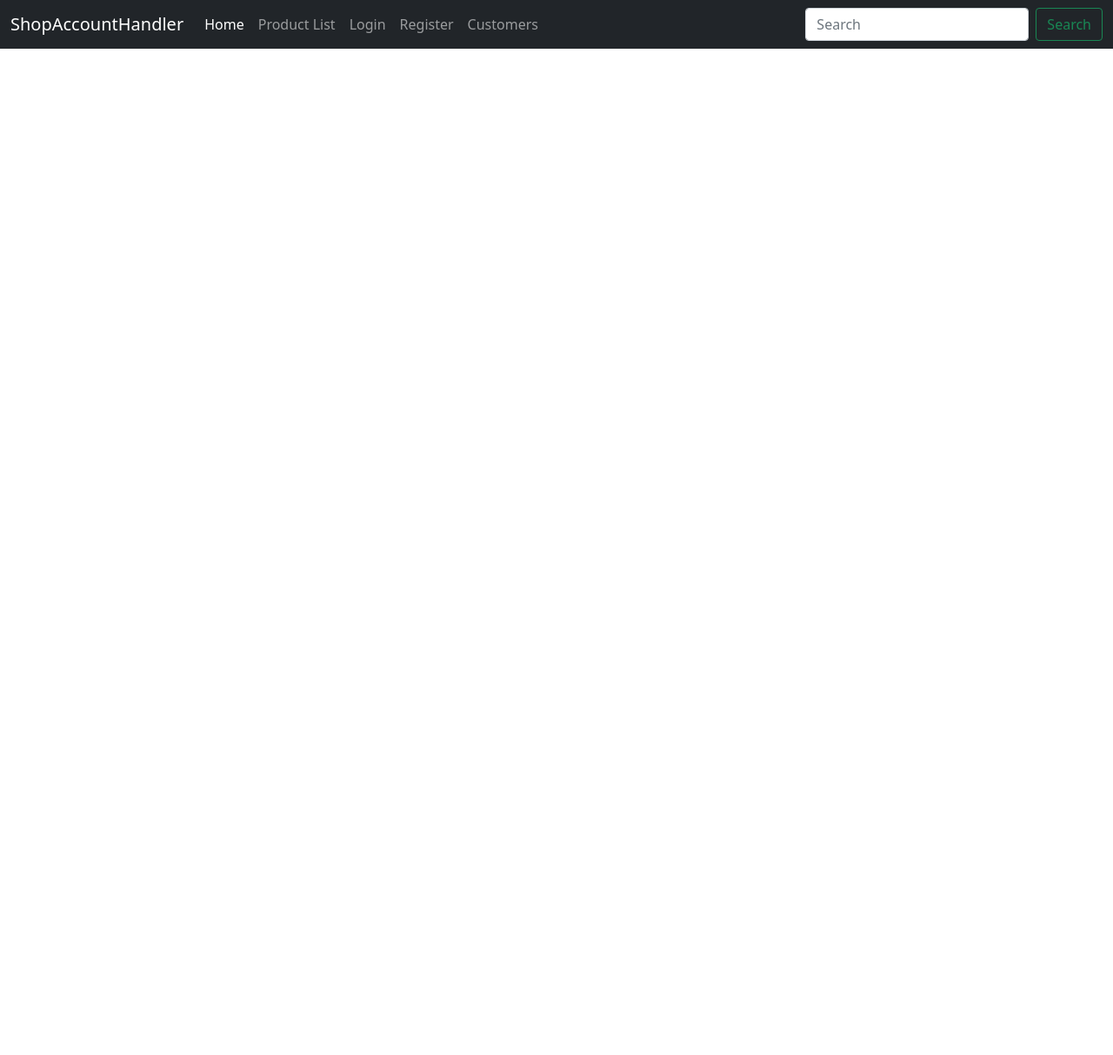
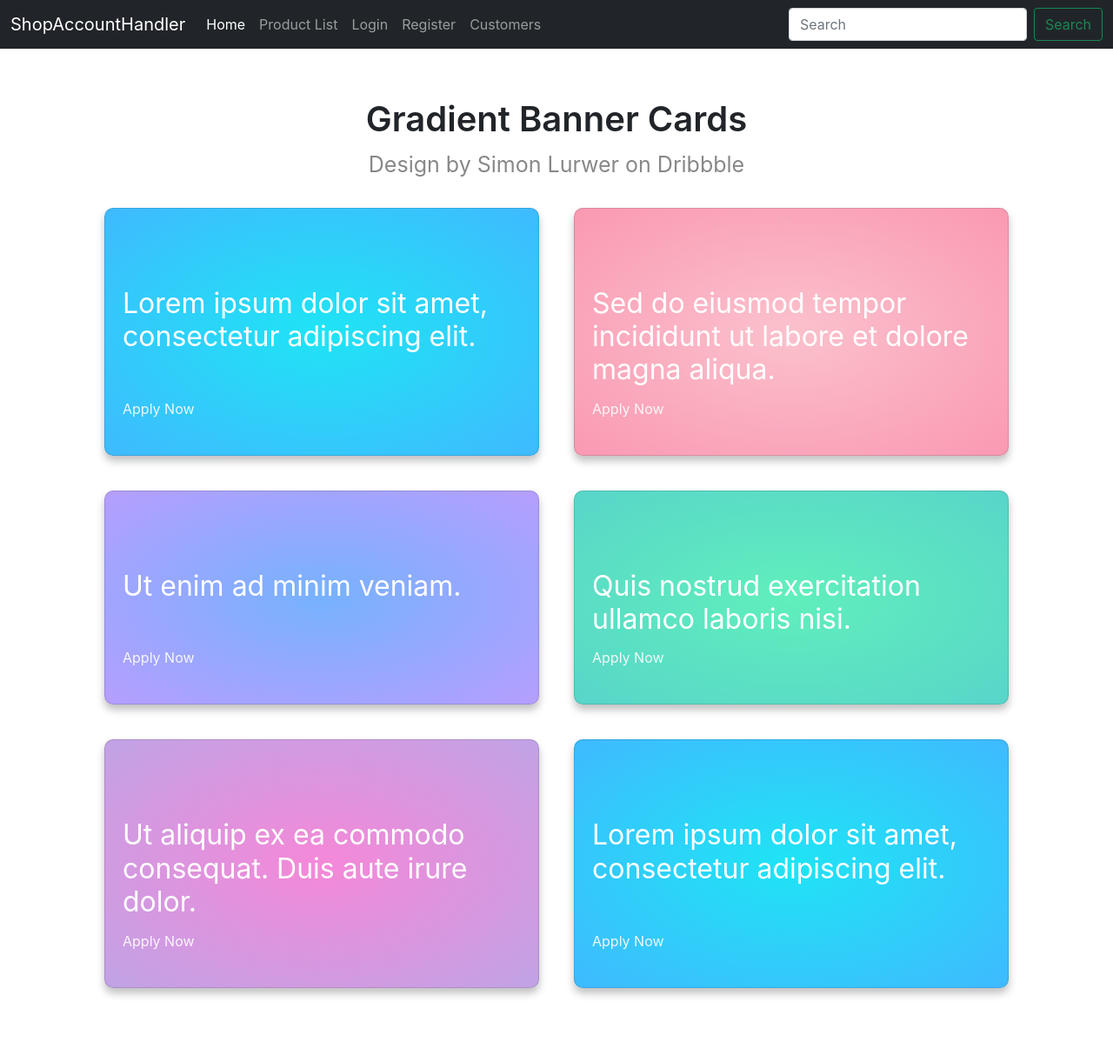
Before and after one commit to Bpiyush544/College-project, a Django app: page / in a window 1280 px wide. Shown: the whole page at 87% size. Before the commit the page ends 56 px from the top, so only its background shows below. Run offline with Django 4.2, Linux system fonts and the light colour scheme.

Commit message:
found a template finally

```diff
--- a/ShopAccountHandler/RcptGenerator/templates/home.html
+++ b/ShopAccountHandler/RcptGenerator/templates/home.html
@@ -3,12 +3,211 @@
 Home
 {% endblock title %}
 
+
+{% block style %}
+* {
+  margin: 0;
+  padding: 0;
+  box-sizing: border-box;
+}
+
+body {
+  font-family: -apple-system, BlinkMacSystemFont, "Segoe UI", Roboto, Helvetica,
+    Arial, sans-serif, "Apple Color Emoji", "Segoe UI Emoji", "Segoe UI Symbol";
+}
+
+.main-container {
+  padding: 30px;
+}
+
+/* HEADING */
+
+.heading {
+  text-align: center;
+}
+
+.heading__title {
+  font-weight: 600;
+}
+
+.heading__credits {
+  margin: 10px 0px;
+  color: #888888;
+  font-size: 25px;
+  transition: all 0.5s;
+}
+
+.heading__link {
+  text-decoration: none;
+}
+
+.heading__credits .heading__link {
+  color: inherit;
+}
+
+/* CARDS */
+
+.cards {
+  display: flex;
+  flex-wrap: wrap;
+  justify-content: space-between;
+}
+
+.card {
+  margin: 20px;
+  padding: 20px;
+  width: 500px;
+  min-height: 200px;
+  display: grid;
+  grid-template-rows: 20px 50px 1fr 50px;
+  border-radius: 10px;
+  box-shadow: 0px 6px 10px rgba(0, 0, 0, 0.25);
+  transition: all 0.2s;
+}
+
+.card:hover {
+  box-shadow: 0px 6px 10px rgba(0, 0, 0, 0.4);
+  transform: scale(1.01);
+}
+
+.card__link,
+.card__exit,
+.card__icon {
+  position: relative;
+  text-decoration: none;
+  color: rgba(255, 255, 255, 0.9);
+}
+
+.card__link::after {
+  position: absolute;
+  top: 25px;
+  left: 0;
+  content: "";
+  width: 0%;
+  height: 3px;
+  background-color: rgba(255, 255, 255, 0.6);
+  transition: all 0.5s;
+}
+
+.card__link:hover::after {
+  width: 100%;
+}
+
+.card__exit {
+  grid-row: 1/2;
+  justify-self: end;
+}
+
+.card__icon {
+  grid-row: 2/3;
+  font-size: 30px;
+}
+
+.card__title {
+  grid-row: 3/4;
+  font-weight: 400;
+  color: #ffffff;
+}
+
+.card__apply {
+  grid-row: 4/5;
+  align-self: center;
+}
+
+/* CARD BACKGROUNDS */
+
+.card-1 {
+  background: radial-gradient(#1fe4f5, #3fbafe);
+}
+
+.card-2 {
+  background: radial-gradient(#fbc1cc, #fa99b2);
+}
+
+.card-3 {
+  background: radial-gradient(#76b2fe, #b69efe);
+}
+
+.card-4 {
+  background: radial-gradient(#60efbc, #58d5c9);
+}
+
+.card-5 {
+  background: radial-gradient(#f588d8, #c0a3e5);
+}
+
+/* RESPONSIVE */
+
+@media (max-width: 1600px) {
+  .cards {
+    justify-content: center;
+  }
+}
+
+{% endblock style %}
+
+
 {% block content %}
-    {% comment %} {% for item in recp %}
-        {{item.first_name}}<br>
-        {{item.last_name}}<br>
-        {{item.image}}<br>
-        <img src="/media/{{item.image}}" width="300" height="300" padding="15">
-        <img src="{{item.image.url}}" width="300" height="300"><br>
-    {% endfor %} {% endcomment %}
+<!--
+
+GRADIENT BANNER DESIGN BY SIMON LURWER ON DRIBBBLE:
+https://dribbble.com/shots/14101951-Banners
+
+-->
+<div class="main-container">
+    <div class="heading">
+      <h1 class="heading__title">Gradient Banner Cards</h1>
+      <p class="heading__credits"><a class="heading__link" target="_blank" href="https://dribbble.com/sl">Design by Simon Lurwer on Dribbble</a></p>
+    </div>
+    <div class="cards">
+      <div class="card card-1">
+        <div class="card__icon"><i class="fas fa-bolt"></i></div>
+        <p class="card__exit"><i class="fas fa-times"></i></p>
+        <h2 class="card__title">Lorem ipsum dolor sit amet, consectetur adipiscing elit.</h2>
+        <p class="card__apply">
+          <a class="card__link" href="#">Apply Now <i class="fas fa-arrow-right"></i></a>
+        </p>
+      </div>
+      <div class="card card-2">
+        <div class="card__icon"><i class="fas fa-bolt"></i></div>
+        <p class="card__exit"><i class="fas fa-times"></i></p>
+        <h2 class="card__title">Sed do eiusmod tempor incididunt ut labore et dolore magna aliqua.</h2>
+        <p class="card__apply">
+          <a class="card__link" href="#">Apply Now <i class="fas fa-arrow-right"></i></a>
+        </p>
+      </div>
+      <div class="card card-3">
+        <div class="card__icon"><i class="fas fa-bolt"></i></div>
+        <p class="card__exit"><i class="fas fa-times"></i></p>
+        <h2 class="card__title">Ut enim ad minim veniam.</h2>
+        <p class="card__apply">
+          <a class="card__link" href="#">Apply Now <i class="fas fa-arrow-right"></i></a>
+        </p>
+      </div>
+      <div class="card card-4">
+        <div class="card__icon"><i class="fas fa-bolt"></i></div>
+        <p class="card__exit"><i class="fas fa-times"></i></p>
+        <h2 class="card__title">Quis nostrud exercitation ullamco laboris nisi.</h2>
+        <p class="card__apply">
+          <a class="card__link" href="#">Apply Now <i class="fas fa-arrow-right"></i></a>
+        </p>
+      </div>
+      <div class="card card-5">
+        <div class="card__icon"><i class="fas fa-bolt"></i></div>
+        <p class="card__exit"><i class="fas fa-times"></i></p>
+        <h2 class="card__title">Ut aliquip ex ea commodo consequat. Duis aute irure dolor.</h2>
+        <p class="card__apply">
+          <a class="card__link" href="#">Apply Now <i class="fas fa-arrow-right"></i></a>
+        </p>
+      </div>
+      <div class="card card-1">
+        <div class="card__icon"><i class="fas fa-bolt"></i></div>
+        <p class="card__exit"><i class="fas fa-times"></i></p>
+        <h2 class="card__title">Lorem ipsum dolor sit amet, consectetur adipiscing elit.</h2>
+        <p class="card__apply">
+          <a class="card__link" href="#">Apply Now <i class="fas fa-arrow-right"></i></a>
+        </p>
+      </div>
+    </div>
+  </div>
 {% endblock content %}
```
Also changed, not shown: ShopAccountHandler/RcptGenerator/templates/product_display.html (+4 -14 lines).
